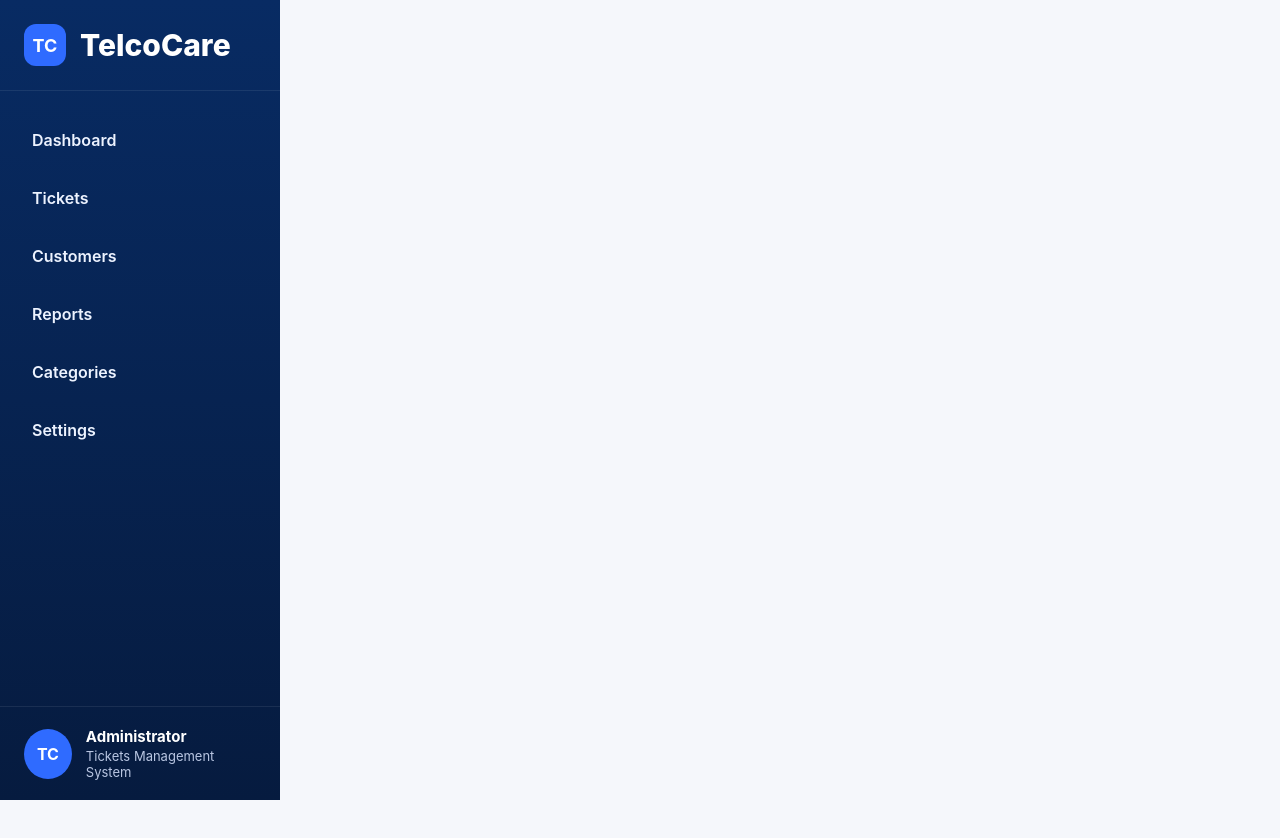
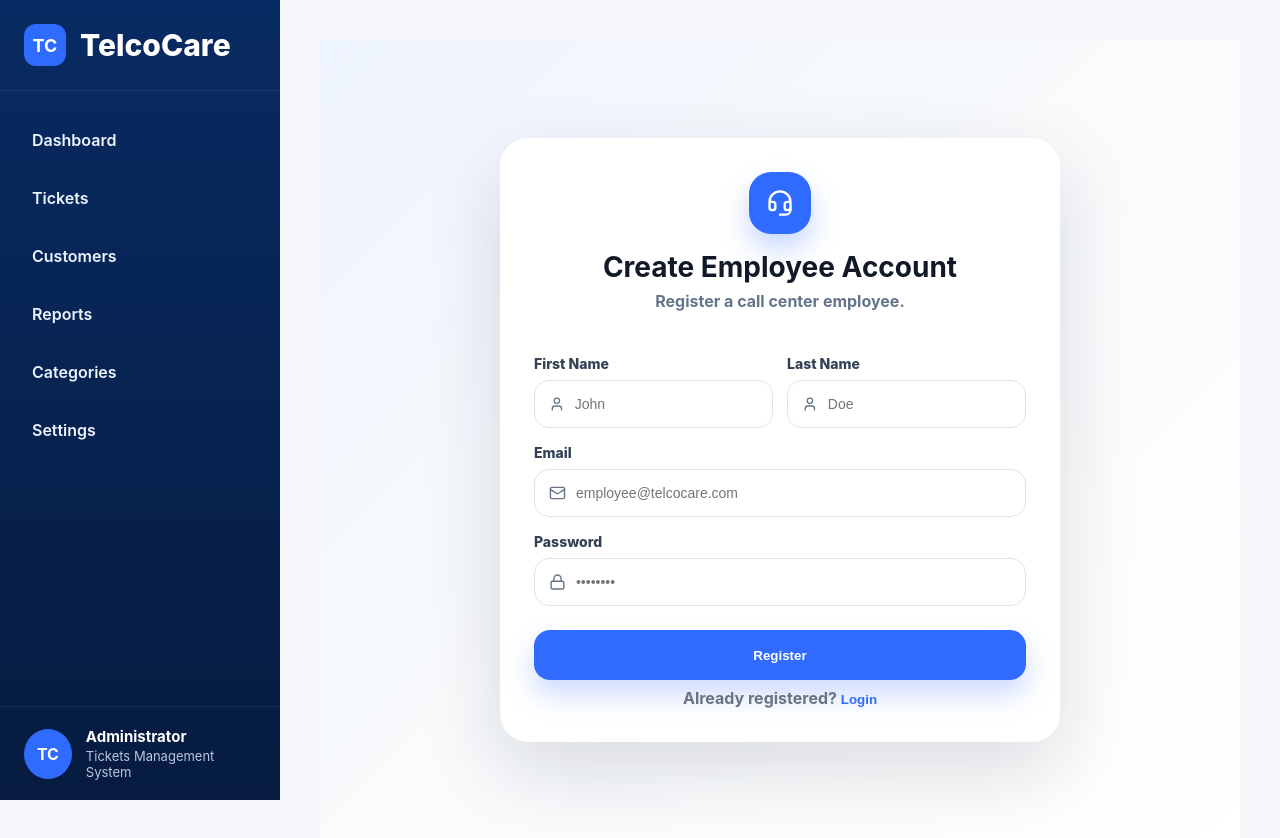
Before and after one commit to fall09/TelcoCare-Frontend, a React app in the folder frontend/: page /register in a window 1280 px wide. Shown: the top 838 px of the page. Before the commit the page ends 800 px from the top, so only its background shows below. Built offline with nearby package versions, Linux system fonts and the light colour scheme; the HTML template or start-up script is replaced by a standard one.

Commit message:
Add employee auth UI and backend integration

```diff
--- a/frontend/src/App.jsx
+++ b/frontend/src/App.jsx
@@ -8,6 +8,8 @@ import Categories from "./pages/Category/Categories";
 import Settings from "./pages/Settings/Settings";
 import Tickets from "./pages/Tickets/Tickets";
 import CreateTicket from "./pages/CreateTicket/CreateTicket";
+import Login from "./pages/Auth/Login";
+import Register from "./pages/Auth/Register";
 
 function App() {
   return (
@@ -24,6 +26,8 @@ function App() {
             <Route path="/settings" element={<Settings />} />
             <Route path="/tickets" element={<Tickets />} />
             <Route path="/tickets/new" element={<CreateTicket />} />
+            <Route path="/login" element={<Login />} />
+            <Route path="/register" element={<Register />} />
           </Routes>
         </main>
       </div>
--- /dev/null
+++ b/frontend/src/pages/Auth/Auth.css
@@ -0,0 +1,132 @@
+.auth-page {
+  min-height: 100vh;
+  width: 100%;
+  background: linear-gradient(135deg, #eef4ff 0%, #f8fafc 45%, #ffffff 100%);
+  display: flex;
+  align-items: center;
+  justify-content: center;
+  padding: 40px;
+}
+
+.auth-card {
+  width: 430px;
+  background: white;
+  border-radius: 28px;
+  padding: 34px;
+  box-shadow: 0 28px 80px rgba(15, 23, 42, 0.14);
+}
+
+.auth-card.wide {
+  width: 560px;
+}
+
+.auth-brand {
+  text-align: center;
+  margin-bottom: 28px;
+}
+
+.auth-logo {
+  width: 62px;
+  height: 62px;
+  border-radius: 22px;
+  background: #2f6bff;
+  color: white;
+  display: flex;
+  align-items: center;
+  justify-content: center;
+  margin: 0 auto 16px;
+  box-shadow: 0 14px 28px rgba(47, 107, 255, 0.28);
+}
+
+.auth-brand h1 {
+  color: #111827;
+  font-size: 28px;
+}
+
+.auth-brand p {
+  color: #64748b;
+  margin-top: 7px;
+  font-weight: 700;
+}
+
+.auth-card label {
+  display: block;
+  margin-top: 16px;
+  margin-bottom: 8px;
+  color: #334155;
+  font-size: 14px;
+  font-weight: 800;
+}
+
+.auth-input {
+  height: 48px;
+  border: 1px solid #dbe3ef;
+  border-radius: 15px;
+  padding: 0 14px;
+  display: flex;
+  align-items: center;
+  gap: 10px;
+  background: #ffffff;
+}
+
+.auth-input svg {
+  color: #64748b;
+}
+
+.auth-input input {
+  width: 100%;
+  border: none;
+  outline: none;
+  font-size: 14px;
+}
+
+.auth-input:focus-within,
+.auth-select:focus {
+  border-color: #2f6bff;
+  box-shadow: 0 0 0 4px rgba(47, 107, 255, 0.12);
+}
+
+.auth-grid {
+  display: grid;
+  grid-template-columns: 1fr 1fr;
+  gap: 14px;
+}
+
+.auth-select {
+  width: 100%;
+  height: 48px;
+  border: 1px solid #dbe3ef;
+  border-radius: 15px;
+  padding: 0 14px;
+  font-weight: 700;
+  outline: none;
+  background: white;
+}
+
+.auth-submit {
+  width: 100%;
+  height: 50px;
+  border: none;
+  border-radius: 16px;
+  background: #2f6bff;
+  color: white;
+  font-weight: 900;
+  cursor: pointer;
+  margin-top: 24px;
+  box-shadow: 0 14px 28px rgba(47, 107, 255, 0.25);
+}
+
+.auth-footer {
+  margin-top: 22px;
+  text-align: center;
+  color: #64748b;
+  font-weight: 700;
+}
+
+.auth-footer button {
+  border: none;
+  background: transparent;
+  color: #2f6bff;
+  font-weight: 900;
+  cursor: pointer;
+}
--- /dev/null
+++ b/frontend/src/pages/Auth/Login.jsx
@@ -0,0 +1,87 @@
+import { useState } from "react";
+import { useNavigate } from "react-router-dom";
+import { Headset, Lock, Mail } from "lucide-react";
+import { loginEmployee } from "../../services/authService";
+import "./Auth.css";
+
+function Login() {
+  const navigate = useNavigate();
+
+  const [form, setForm] = useState({
+    email: "",
+    password: "",
+  });
+
+  const handleChange = (e) => {
+    setForm((prev) => ({
+      ...prev,
+      [e.target.name]: e.target.value,
+    }));
+  };
+
+const handleSubmit = async (e) => {
+  e.preventDefault();
+
+  try {
+    const employee = await loginEmployee({
+      email: form.email,
+      password: form.password,
+    });
+
+    localStorage.setItem("employee", JSON.stringify(employee));
+    navigate("/tickets");
+  } catch (err) {
+    alert(err.message);
+  }
+};
+
+  return (
+    <div className="auth-page">
+      <div className="auth-card">
+        <div className="auth-brand">
+          <div className="auth-logo">
+            <Headset size={28} />
+          </div>
+          <h1>TelcoCare</h1>
+          <p>Call Center Ticket Management</p>
+        </div>
+
+        <form onSubmit={handleSubmit}>
+          <label>Email</label>
+          <div className="auth-input">
+            <Mail size={18} />
+            <input
+              name="email"
+              value={form.email}
+              onChange={handleChange}
+              placeholder="employee@telcocare.com"
+              required
+            />
+          </div>
+
+          <label>Password</label>
+          <div className="auth-input">
+            <Lock size={18} />
+            <input
+              name="password"
+              type="password"
+              value={form.password}
+              onChange={handleChange}
+              placeholder="••••••••"
+              required
+            />
+          </div>
+
+          <button className="auth-submit">Login</button>
+        </form>
+
+        <p className="auth-footer">
+          New employee?{" "}
+          <button onClick={() => navigate("/register")}>Create account</button>
+        </p>
+      </div>
+    </div>
+  );
+}
+
+export default Login;
--- /dev/null
+++ b/frontend/src/pages/Auth/Register.jsx
@@ -0,0 +1,121 @@
+import { useState } from "react";
+import { useNavigate } from "react-router-dom";
+import { Headset, Lock, Mail, User } from "lucide-react";
+import { registerEmployee } from "../../services/authService";
+import "./Auth.css";
+
+function Register() {
+  const navigate = useNavigate();
+
+  const [form, setForm] = useState({
+    firstName: "",
+    lastName: "",
+    email: "",
+    password: "",
+  });
+
+  const handleChange = (e) => {
+    setForm((prev) => ({
+      ...prev,
+      [e.target.name]: e.target.value,
+    }));
+  };
+
+  const handleSubmit = async (e) => {
+    e.preventDefault();
+
+    try {
+      const employee = await registerEmployee({
+        firstName: form.firstName,
+        lastName: form.lastName,
+        email: form.email,
+        password: form.password,
+      });
+
+      localStorage.setItem("employee", JSON.stringify(employee));
+      navigate("/tickets");
+    } catch (err) {
+      alert(err.message);
+    }
+  };
+
+  return (
+    <div className="auth-page">
+      <div className="auth-card wide">
+        <div className="auth-brand">
+          <div className="auth-logo">
+            <Headset size={28} />
+          </div>
+          <h1>Create Employee Account</h1>
+          <p>Register a call center employee.</p>
+        </div>
+
+        <form onSubmit={handleSubmit}>
+          <div className="auth-grid">
+            <div>
+              <label>First Name</label>
+              <div className="auth-input">
+                <User size={18} />
+                <input
+                  name="firstName"
+                  value={form.firstName}
+                  onChange={handleChange}
+                  placeholder="John"
+                  required
+                />
+              </div>
+            </div>
+
+            <div>
+              <label>Last Name</label>
+              <div className="auth-input">
+                <User size={18} />
+                <input
+                  name="lastName"
+                  value={form.lastName}
+                  onChange={handleChange}
+                  placeholder="Doe"
+                  required
+                />
+              </div>
+            </div>
+          </div>
+
+          <label>Email</label>
+          <div className="auth-input">
+            <Mail size={18} />
+            <input
+              name="email"
+              value={form.email}
+              onChange={handleChange}
+              placeholder="employee@telcocare.com"
+              required
+            />
+          </div>
+
+          <label>Password</label>
+          <div className="auth-input">
+            <Lock size={18} />
+            <input
+              name="password"
+              type="password"
+              value={form.password}
+              onChange={handleChange}
+              placeholder="••••••••"
+              required
+            />
+          </div>
+
+          <button className="auth-submit">Register</button>
+        </form>
+
+        <p className="auth-footer">
+          Already registered?{" "}
+          <button onClick={() => navigate("/login")}>Login</button>
+        </p>
+      </div>
+    </div>
+  );
+}
+
+export default Register;
--- /dev/null
+++ b/frontend/src/services/authService.js
@@ -0,0 +1,31 @@
+const BASE_URL = "http://localhost:8080/api/auth";
+
+export async function registerEmployee(payload) {
+  const response = await fetch(`${BASE_URL}/register`, {
+    method: "POST",
+    headers: { "Content-Type": "application/json" },
+    body: JSON.stringify(payload),
+  });
+
+  if (!response.ok) {
+    const error = await response.json();
+    throw new Error(error.message || "Register failed");
+  }
+
+  return response.json();
+}
+
+export async function loginEmployee(payload) {
+  const response = await fetch(`${BASE_URL}/login`, {
+    method: "POST",
+    headers: { "Content-Type": "application/json" },
+    body: JSON.stringify(payload),
+  });
+
+  if (!response.ok) {
+    const error = await response.json();
+    throw new Error(error.message || "Login failed");
+  }
+
+  return response.json();
+}
```
